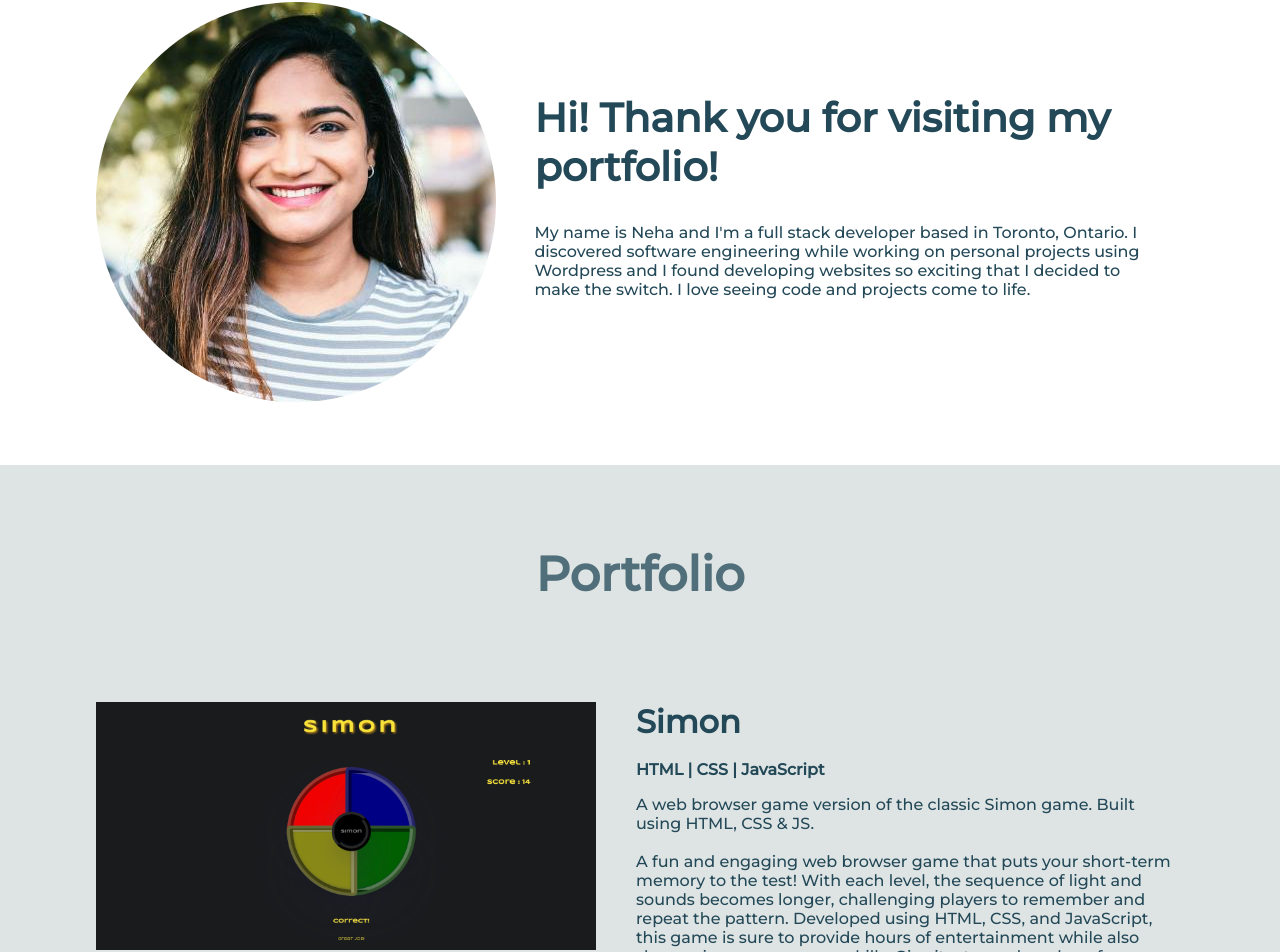
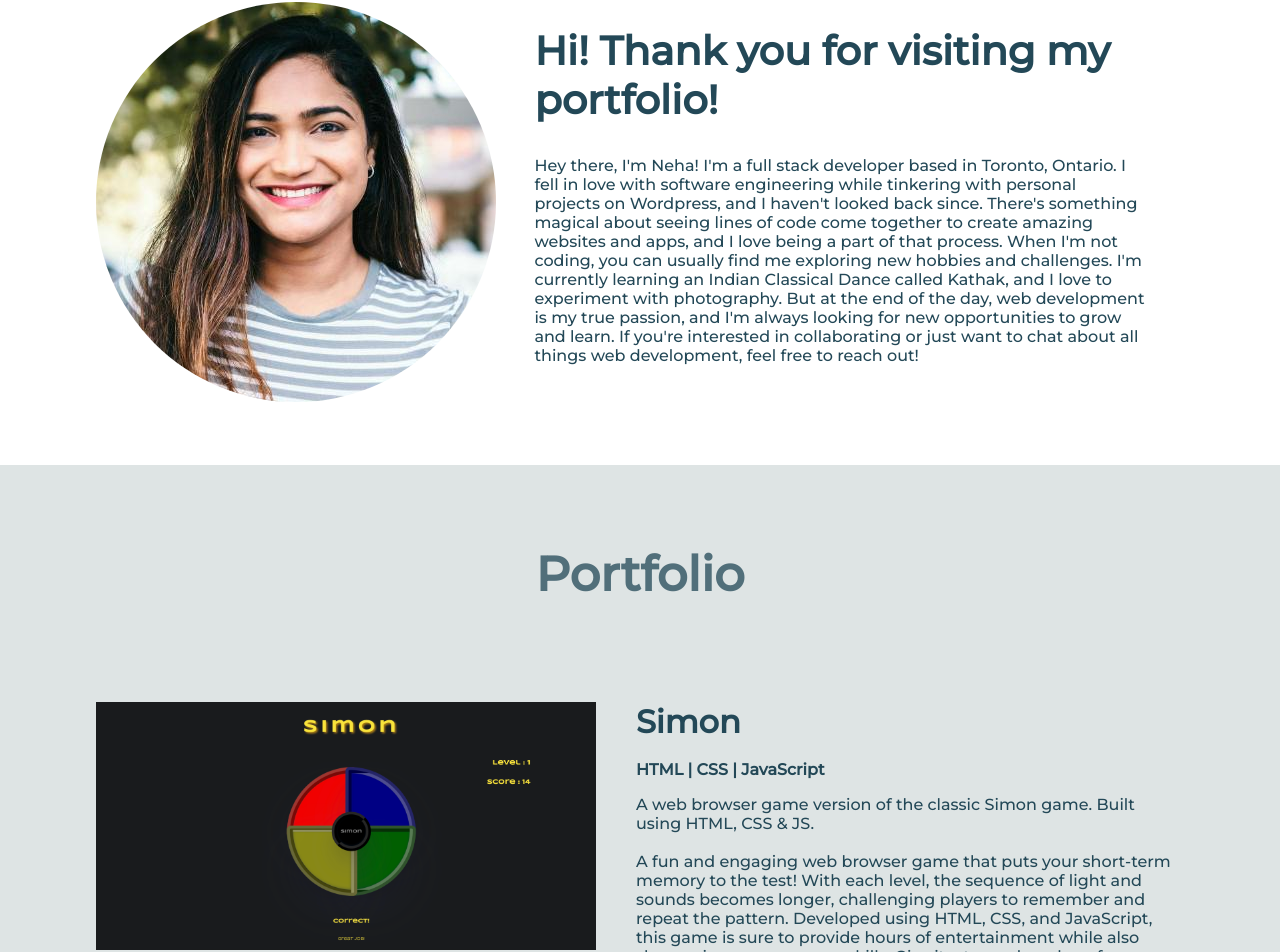
Before and after one commit to bholeneha/portfolio, a React (Create React App) app: page / in a window 1280 px wide. Shown: the part 1015-1967 px from the top of the page. Built offline with nearby package versions, Linux system fonts and the light colour scheme.

Commit message:
updated About section

```diff
--- a/src/components/About/About.js
+++ b/src/components/About/About.js
@@ -15,7 +15,11 @@ export default function About() {
                         <h2>Hi! Thank you for visiting my portfolio!</h2>
                         <div className='AboutContent'>
                             <p>
-                                My name is Neha and I'm a full stack developer based in Toronto, Ontario. I discovered software engineering while working on personal projects using Wordpress and I found developing websites so exciting that I decided to make the switch. I love seeing code and projects come to life.
+                                Hey there, I'm Neha! I'm a full stack developer based in Toronto, Ontario. I fell in love with software engineering while tinkering with personal projects on Wordpress, and I haven't looked back since. There's something magical about seeing lines of code come together to create amazing websites and apps, and I love being a part of that process.
+
+                                When I'm not coding, you can usually find me exploring new hobbies and challenges. I'm currently learning an Indian Classical Dance called Kathak, and I love to experiment with photography. But at the end of the day, web development is my true passion, and I'm always looking for new opportunities to grow and learn.
+
+                                If you're interested in collaborating or just want to chat about all things web development, feel free to reach out!
                             </p>
                         </div>
                     </div>
```
